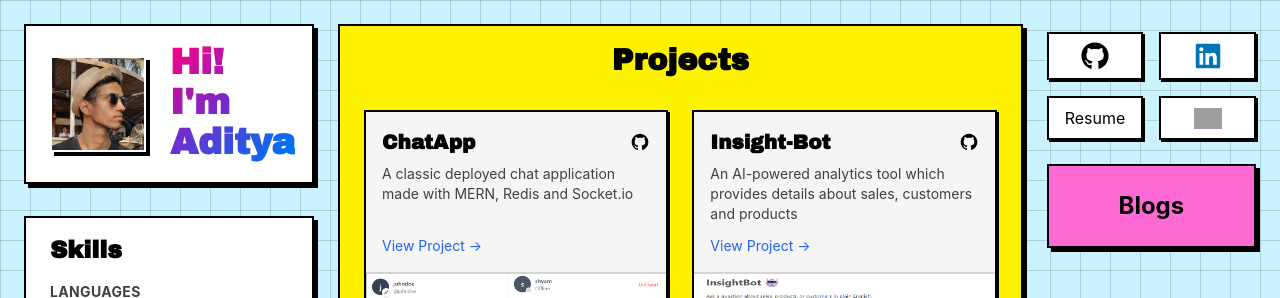
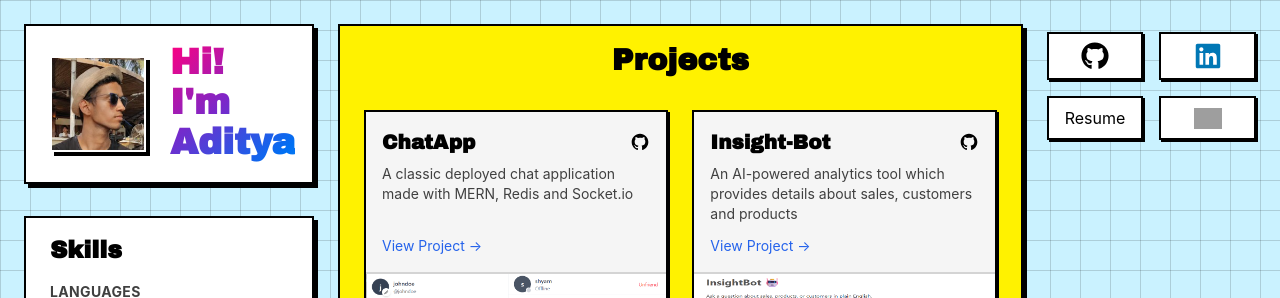
Before and after one commit to Aditya-Nikhade/portfolio, a Next.js app: page / in a window 1280 px wide. Shown: the top 298 px of the page. Built offline with nearby package versions, Linux system fonts and the light colour scheme; grey boxes are pictures that could not be loaded; a web font is replaced by a local one.

Commit message:
improving blogs

```diff
--- a/app/page.tsx
+++ b/app/page.tsx
@@ -161,13 +161,13 @@ export default function Home() {
               />
             </a>
           </div>
-          {/* Big Blogs Button below links */}
-          <Link
+          {/* Big Blogs Button below links - COMMENTED OUT */}
+          {/* <Link
             href="/blogs"
             className="border-2 border-foreground bg-[#ff6ad5] px-10 py-6 shadow-[4px_4px_0px_0px_var(--border)] text-2xl font-bold hover:translate-x-1 hover:translate-y-1 hover:shadow-none transition-all flex items-center justify-center w-full mb-2"
           >
             Blogs
-          </Link>
+          </Link> */}
         </div>
       </section>
       <Analytics />
```
